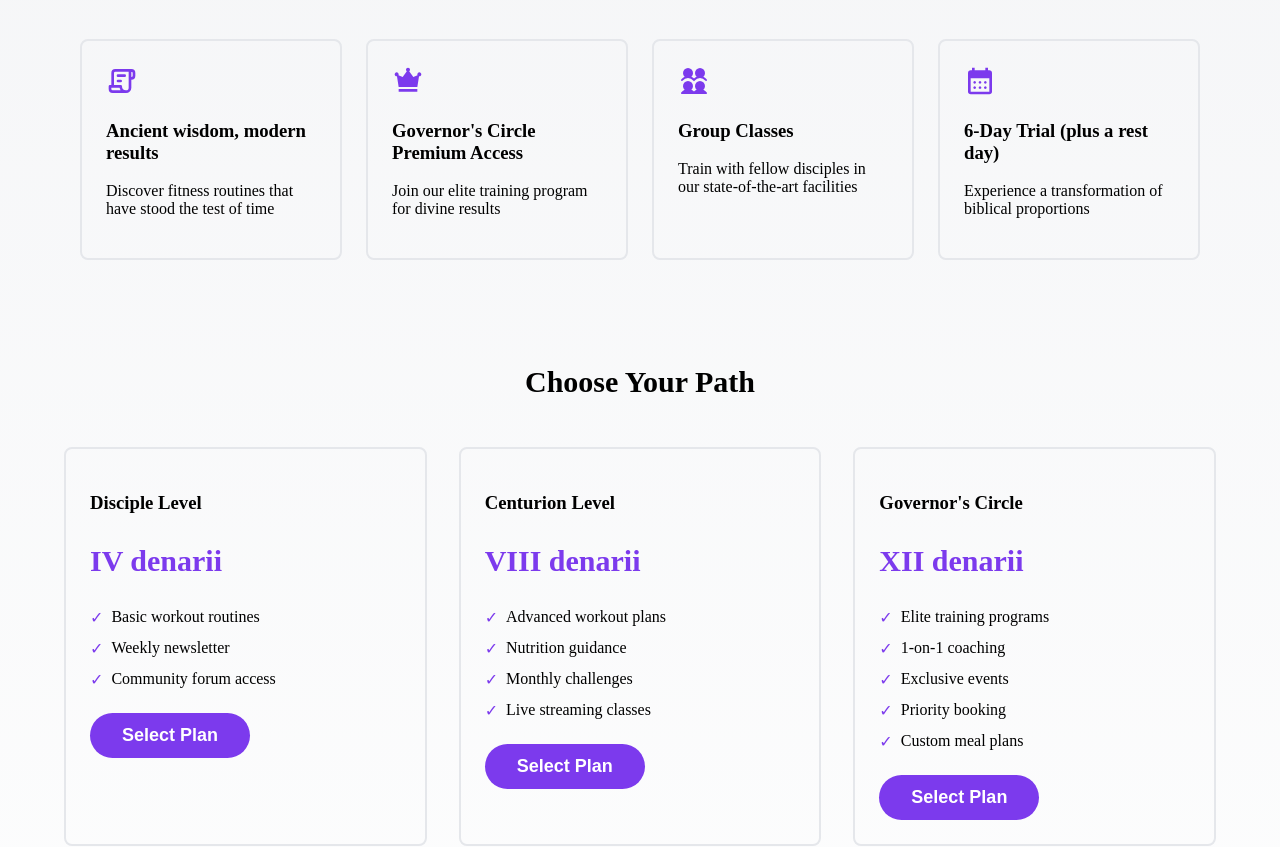
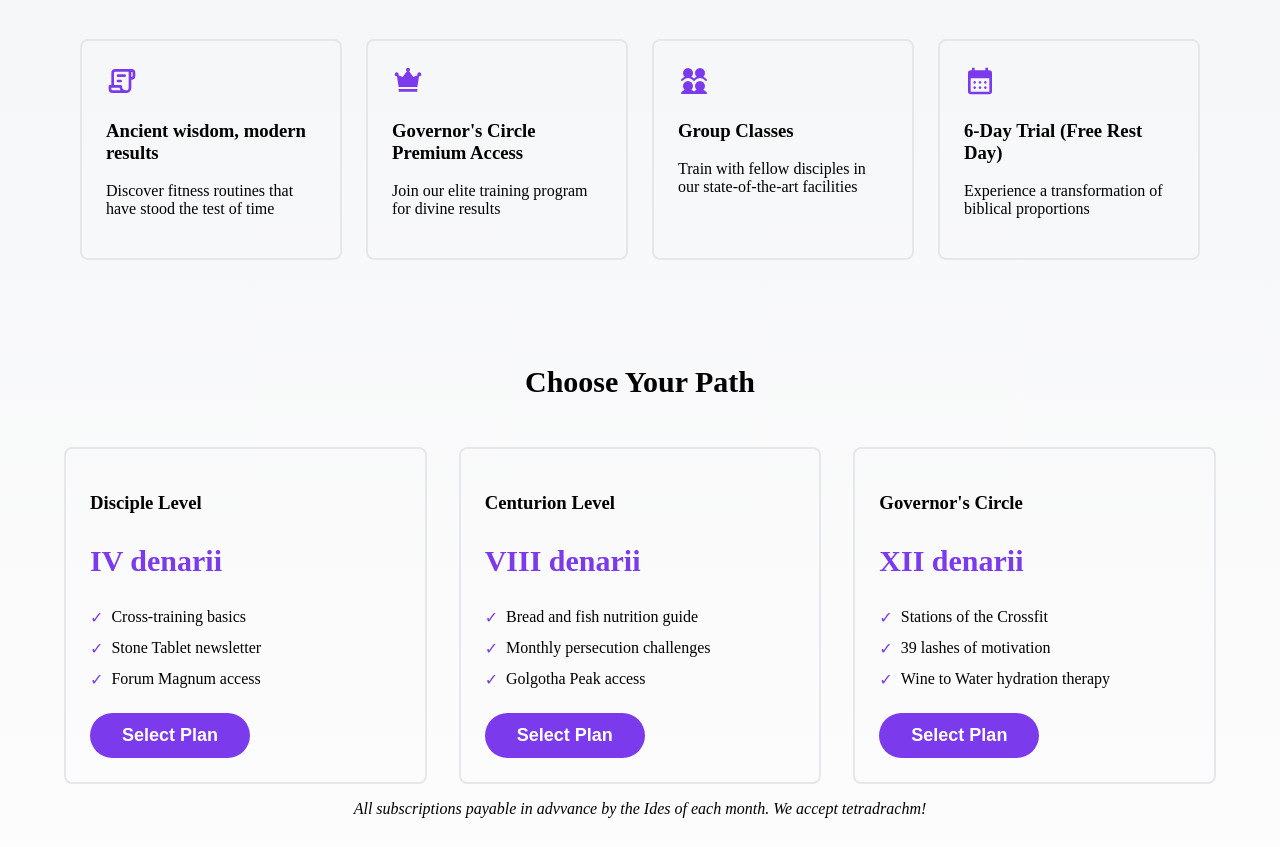
Before and after one commit to reedshea/pontius-pilates, a SvelteKit app: page / in a window 1280 px wide. Shown: the part 400-1247 px from the top of the page. Built offline with nearby package versions, Linux system fonts and the light colour scheme.

Commit message:
Updated workout plans

```diff
--- a/src/routes/+page.svelte
+++ b/src/routes/+page.svelte
@@ -24,7 +24,7 @@
       icon: icons.users
     },
     {
-      title: "6-Day Trial (plus a rest day)",
+      title: "6-Day Trial (Free Rest Day)",
       description: "Experience a transformation of biblical proportions",
       icon: icons.calendar
     }
@@ -35,30 +35,27 @@
       title: "Disciple Level",
       price: "IV",
       features: [
-        "Basic workout routines",
-        "Weekly newsletter",
-        "Community forum access"
+        "Cross-training basics",
+        "Stone Tablet newsletter",
+        "Forum Magnum access"
       ]
     },
     {
       title: "Centurion Level",
       price: "VIII",
       features: [
-        "Advanced workout plans",
-        "Nutrition guidance",
-        "Monthly challenges",
-        "Live streaming classes"
+        "Bread and fish nutrition guide",
+        "Monthly persecution challenges",
+        "Golgotha Peak access"
       ]
     },
     {
       title: "Governor's Circle",
       price: "XII",
       features: [
-        "Elite training programs",
-        "1-on-1 coaching",
-        "Exclusive events",
-        "Priority booking",
-        "Custom meal plans"
+        "Stations of the Crossfit",
+        "39 lashes of motivation",
+        "Wine to Water hydration therapy"
       ]
     }
   ];
```
